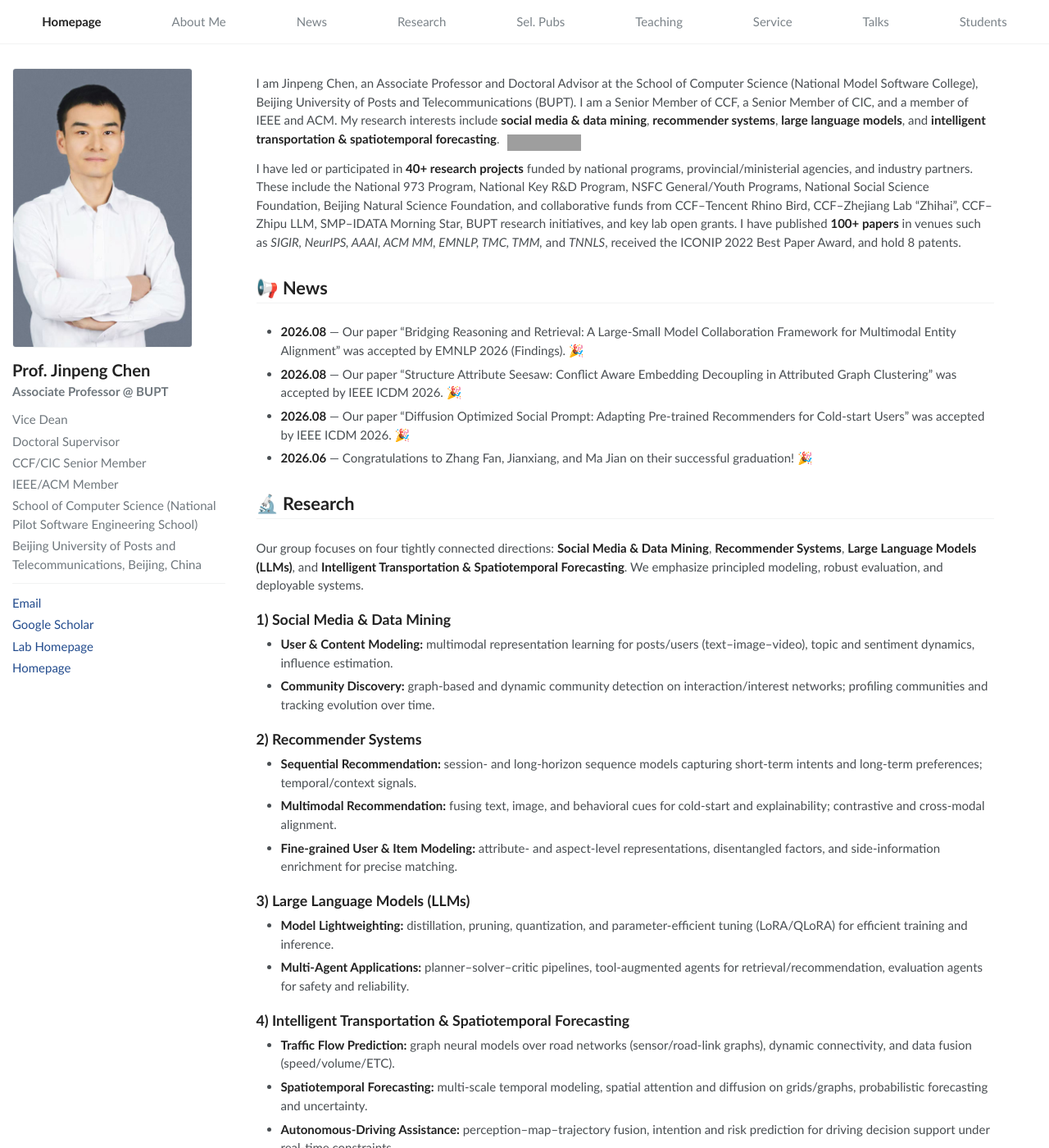
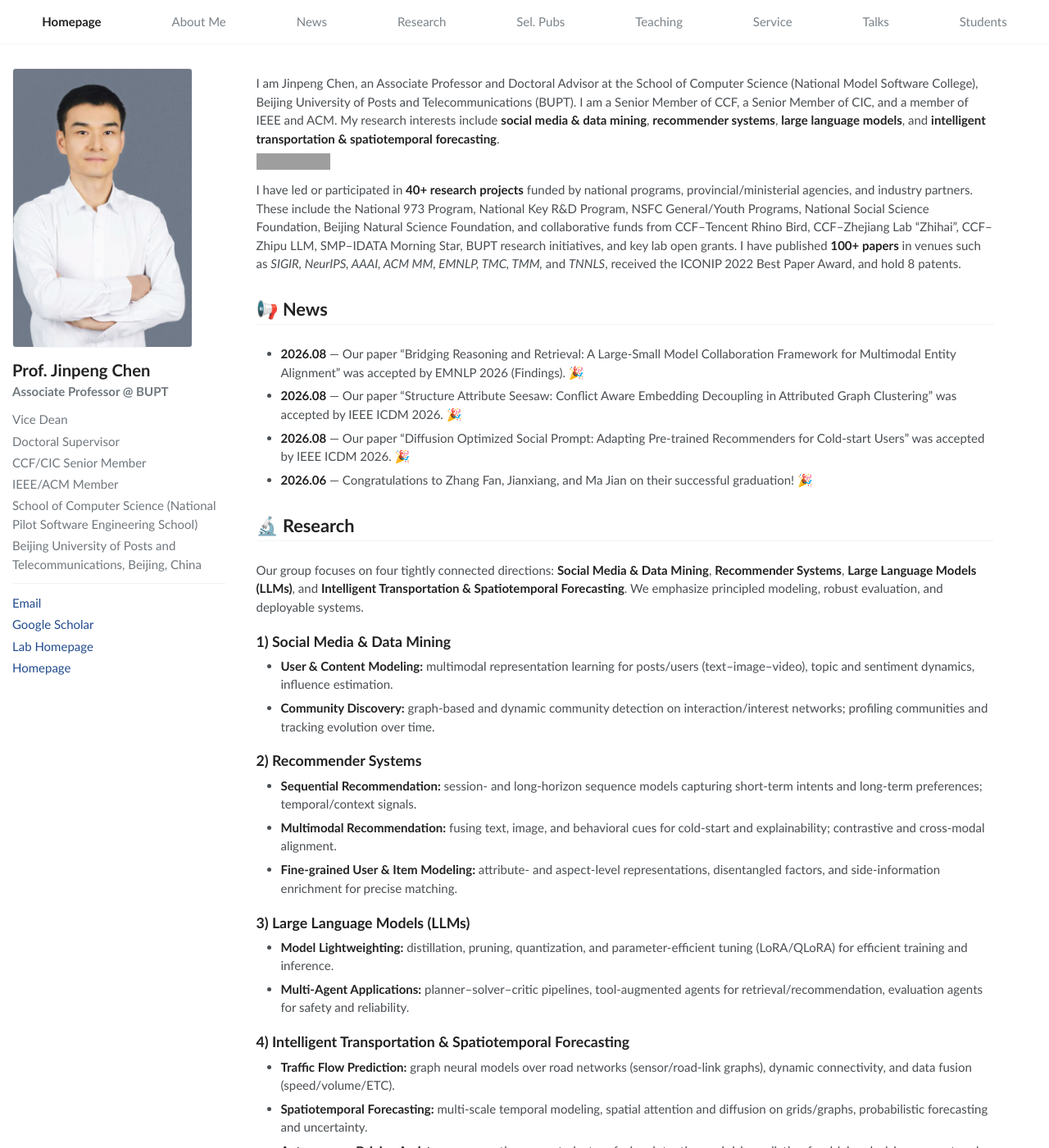
Before and after one commit to acdc-lab/jpchen, a Jekyll site: the page built from index.markdown, in a window 1280 px wide and 1400 px high. Shown: the whole window at 82% size. Built offline with Jekyll 4.4.1, drawn with Linux system fonts in a browser that asks for light colours; grey boxes are pictures that could not be loaded.

Commit message:
Place citation badge below about paragraph

```diff
--- a/assets/css/main.css
+++ b/assets/css/main.css
@@ -156,11 +156,11 @@
   height:20px;
   width:auto;
 }
-.citation-badge--inline{
-  margin:0 0 0 .35em;
-  vertical-align:-.2em;
+.about-citation{
+  margin:-.2em 0 .75em;
+  line-height:1;
 }
-.citation-badge--inline img{display:inline-block}
+.about-citation .citation-badge{margin:0}
 .profile-meta,
 .profile-links{
   margin:.8em 0;
--- a/index.markdown
+++ b/index.markdown
@@ -10,7 +10,8 @@
 I am a Senior Member of CCF, a Senior Member of CIC, and a member of IEEE and ACM.
 My research interests include <strong>social media &amp; data mining</strong>, <strong>recommender systems</strong>,
 <strong>large language models</strong>, and <strong>intelligent transportation &amp; spatiotemporal forecasting</strong>.
-<a class="citation-badge citation-badge--inline" href="https://scholar.google.com/citations?user={{ site.google_scholar_id }}" target="_blank" rel="noopener"><img src="https://img.shields.io/endpoint?url=https%3A%2F%2Fcdn.jsdelivr.net%2Fgh%2Facdc-lab%2Fjpchen%40google-scholar-stats%2Fgs_data_shieldsio.json&amp;logo=Google%20Scholar&amp;labelColor=f6f6f6&amp;color=9cf&amp;style=flat&amp;label=citations" alt="Google Scholar citation count"></a>
+
+<div class="about-citation"><a class="citation-badge" href="https://scholar.google.com/citations?user={{ site.google_scholar_id }}" target="_blank" rel="noopener"><img src="https://img.shields.io/endpoint?url=https%3A%2F%2Fcdn.jsdelivr.net%2Fgh%2Facdc-lab%2Fjpchen%40google-scholar-stats%2Fgs_data_shieldsio.json&amp;logo=Google%20Scholar&amp;labelColor=f6f6f6&amp;color=9cf&amp;style=flat&amp;label=citations" alt="Google Scholar citation count"></a></div>
 
 I have led or participated in <strong>40+ research projects</strong> funded by national programs, provincial/ministerial agencies, and industry partners.
 These include the National 973 Program, National Key R&amp;D Program, NSFC General/Youth Programs,
```
Also changed, not shown: 2 other files.
